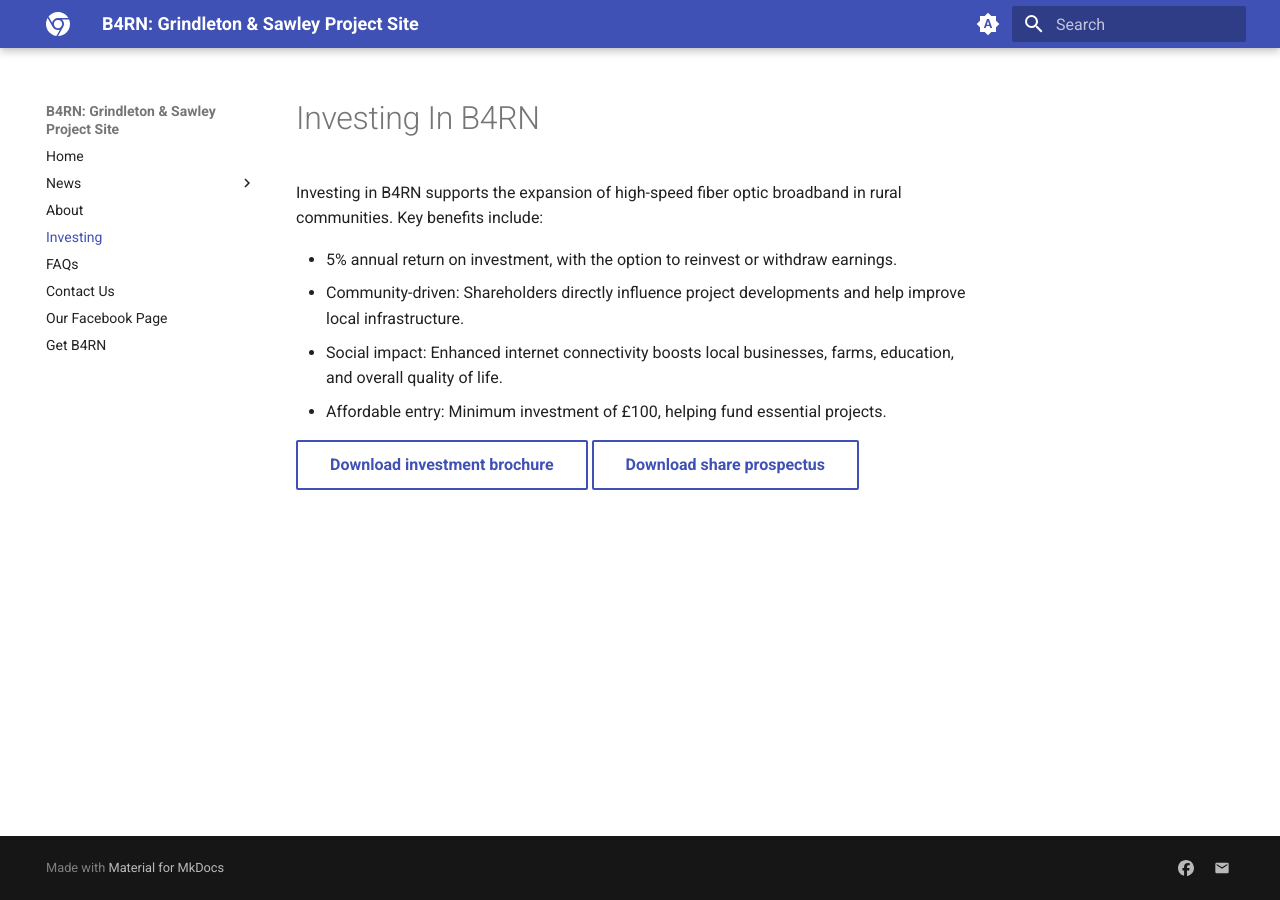
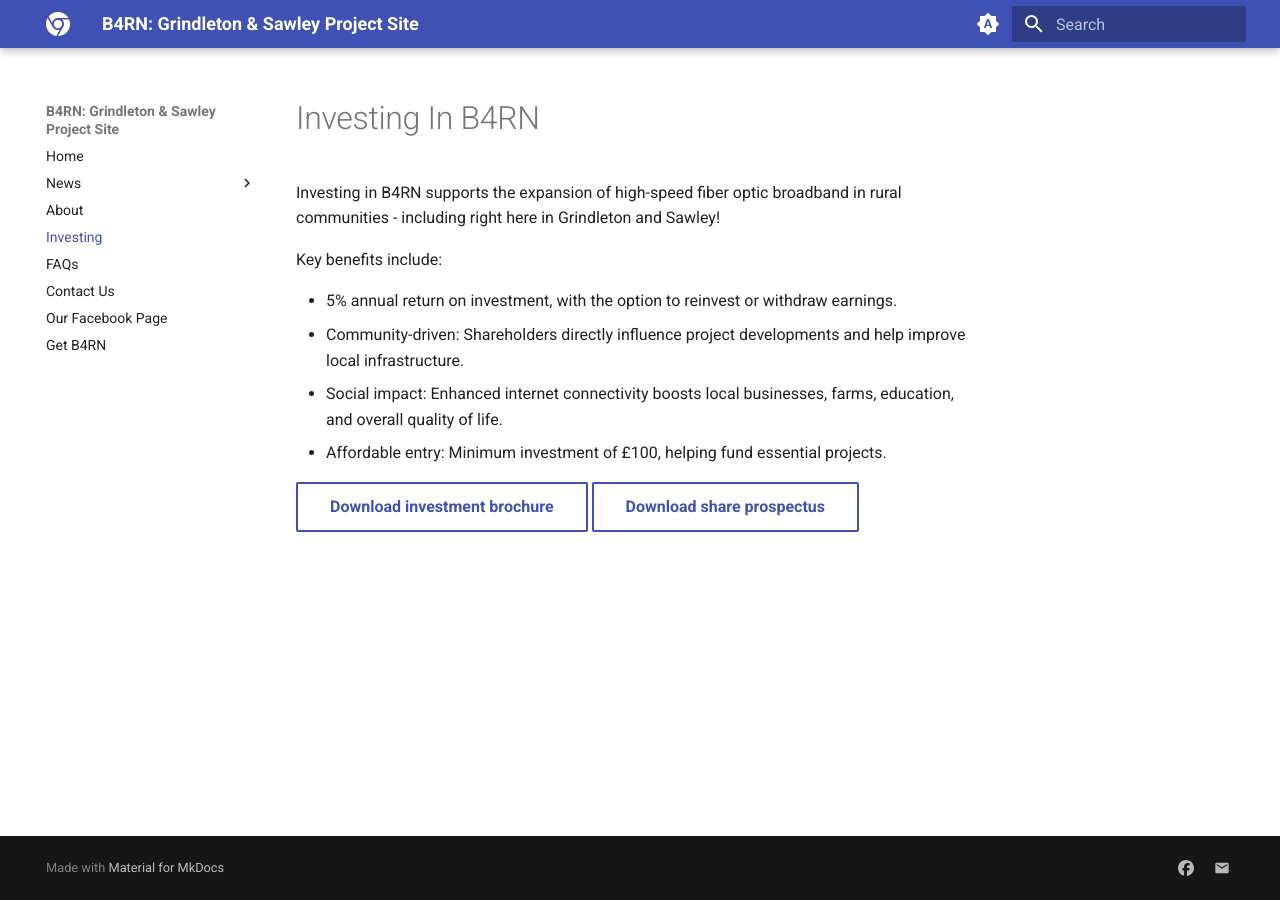
Before and after one commit to DJBenson/b4rngsdocs, an MkDocs documentation site: the page built from docs/investing.md, in a window 1280 px wide. Built offline with MkDocs 1.6.1 and Material for MkDocs 9.7.7, drawn with Linux system fonts in a browser that asks for light colours.

Commit message:
Update investing.md

```diff
--- a/docs/investing.md
+++ b/docs/investing.md
@@ -1,6 +1,8 @@
 # Investing In B4RN
 
-Investing in B4RN supports the expansion of high-speed fiber optic broadband in rural communities. Key benefits include:
+Investing in B4RN supports the expansion of high-speed fiber optic broadband in rural communities - including right here in Grindleton and Sawley!
+
+Key benefits include:
 
 * 5% annual return on investment, with the option to reinvest or withdraw earnings.
 * Community-driven: Shareholders directly influence project developments and help improve local infrastructure.
```
